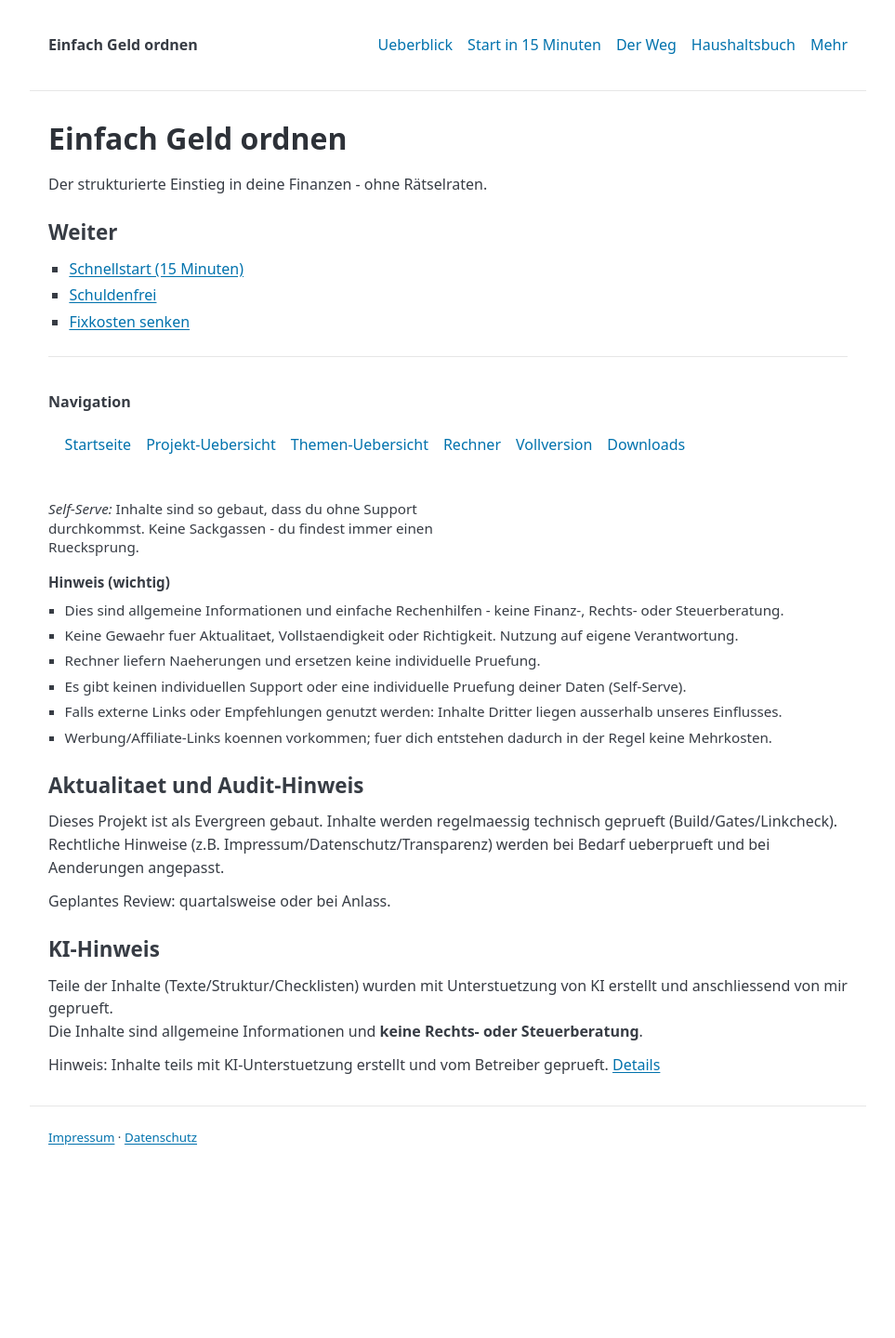
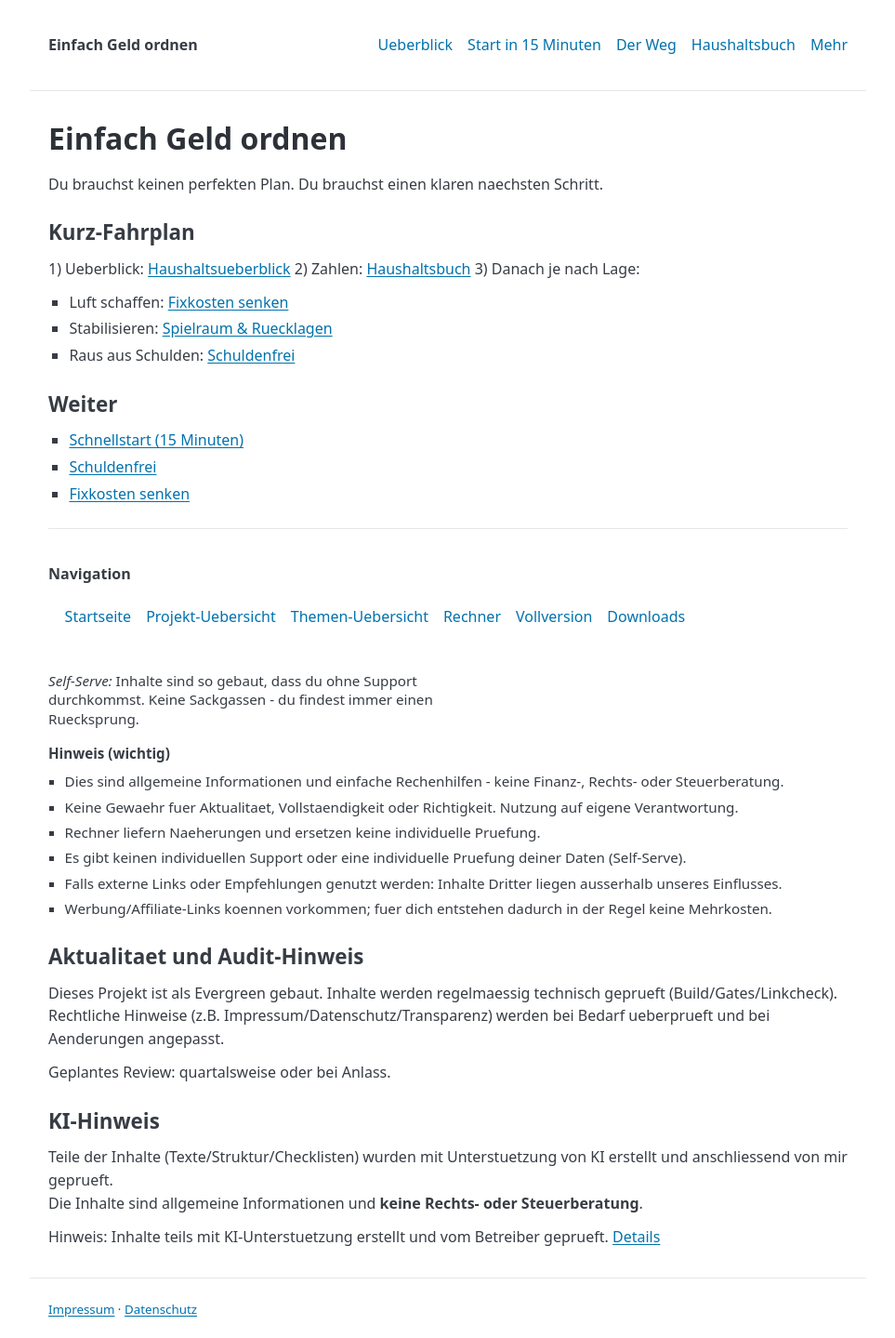
Before and after one commit to gluecklich-tools/einfach-geld-ordnen, a Jekyll site: the page built from pillar/einfach-geld-ordnen.md, in a window 1280 px wide. Shown: the whole page at 93% size, without its empty margins (158-1121 px from the left). Built offline with Jekyll 4.4.1, drawn with Linux system fonts in a browser that asks for light colours; before the commit the page ends 1255 px from its top, so only the background shows below that.

Commit message:
Klaus-Run: automated gates + push 2026-02-22 22:05

```diff
--- a/pillar/einfach-geld-ordnen.md
+++ b/pillar/einfach-geld-ordnen.md
@@ -5,14 +5,23 @@ nav_group: pillar
 nav_order: 20
 flow_systemlinks: true
 permalink: /pillar/einfach-geld-ordnen.html
-description: "Einfach Geld ordnen – kurze Einordnung + klare nächste Schritte. Haushaltsbuch, Fixkosten, Rücklagen, Schulden: einfach ohne App."
+description: "Einfach Geld ordnen – kurze Einordnung + klare naechste Schritte. Haushaltsbuch, Fixkosten, Ruecklagen, Schulden: einfach ohne App."
 ---
+
 # Einfach Geld ordnen
 
-Der strukturierte Einstieg in deine Finanzen - ohne Rätselraten.
+Du brauchst keinen perfekten Plan. Du brauchst einen klaren naechsten Schritt.
+
+## Kurz-Fahrplan
+
+1) Ueberblick: [Haushaltsueberblick]({{ site.baseurl }}/pillar/haushaltsueberblick.html)
+2) Zahlen: [Haushaltsbuch]({{ site.baseurl }}/seiten/haushaltsbuch.html)
+3) Danach je nach Lage:
+- Luft schaffen: [Fixkosten senken]({{ site.baseurl }}/pillar/fixkosten-senken.html)
+- Stabilisieren: [Spielraum & Ruecklagen]({{ site.baseurl }}/pillar/spielraum-ruecklagen.html)
+- Raus aus Schulden: [Schuldenfrei]({{ site.baseurl }}/pillar/schuldenfrei.html)
 
 ## Weiter
-
 - [Schnellstart (15 Minuten)]({{ site.baseurl }}/seiten/start_in_15_minuten.html)
 - [Schuldenfrei]({{ site.baseurl }}/pillar/schuldenfrei.html)
 - [Fixkosten senken]({{ site.baseurl }}/pillar/fixkosten-senken.html)
```
Also changed, not shown: pillar/index.md (+8 -8 lines).
